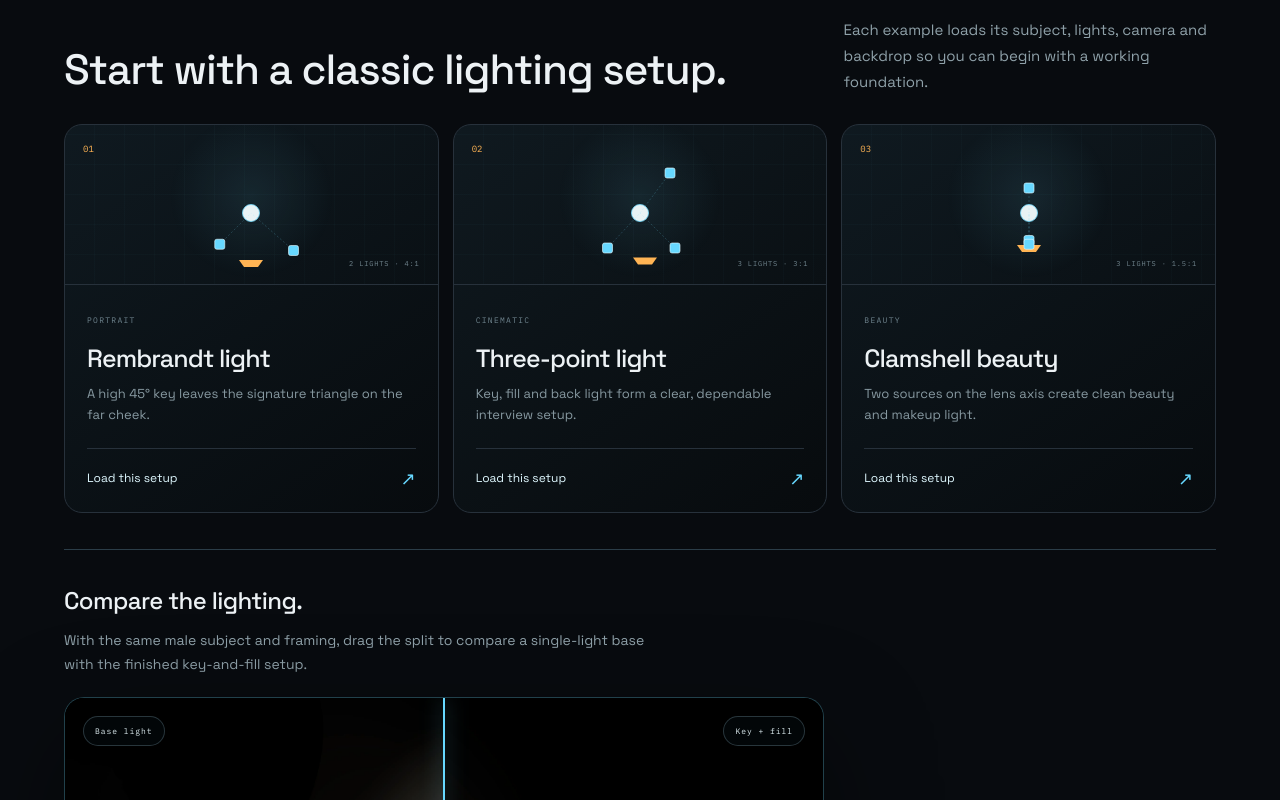
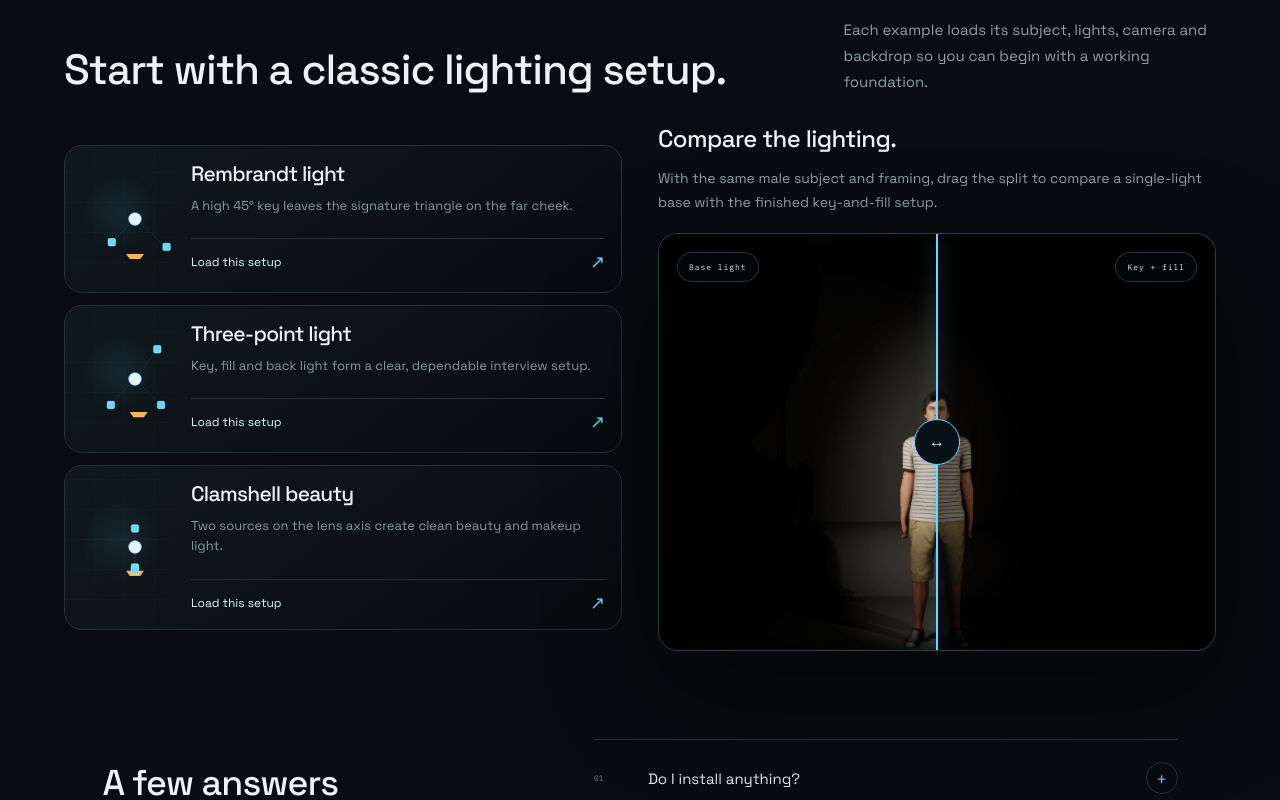
Before and after one commit to clark970417-eng/lumen-stage, a React (Vite) app: page / in a window 1280 px wide. Shown: the part 1540-2340 px from the top of the page. Built offline with nearby package versions, Linux system fonts and the light colour scheme.

Commit message:
Combine preset choices and lighting comparison in one view

```diff
--- a/src/components/PublicSite.tsx
+++ b/src/components/PublicSite.tsx
@@ -439,7 +439,7 @@ export function PublicSite({ route }: { route: Exclude<PublicRoute, 'studio'> })
     </section>
     <section className="featured-setups" id="setups">
       <header data-reveal><h2>{copy.setupsTitle}</h2><p>{copy.setupsBody}</p></header>
-      <div className="setup-showcase">{FEATURED_SETUP_IDS.map((id, index) => {
+      <div className="preset-workbench"><div className="setup-showcase">{FEATURED_SETUP_IDS.map((id, index) => {
         const setup = SETUP_LIBRARY.find((item) => item.id === id)!
         const [title, body] = copy.setupNames[id]
         return <article key={id} data-reveal>
@@ -447,7 +447,7 @@ export function PublicSite({ route }: { route: Exclude<PublicRoute, 'studio'> })
           <div className="setup-copy"><span>{setup.category.toUpperCase()}</span><h3>{title}</h3><p>{body}</p><a href={setupHref(id)}>{copy.setupCta}<b aria-hidden="true">↗</b></a></div>
         </article>
       })}</div>
-      <ResultCompare copy={copy} />
+      <ResultCompare copy={copy} /></div>
     </section>
     <section className="faq" id="faq"><div className="faq-heading" data-reveal><h2>{copy.faqTitle}</h2></div><div>{copy.faq.map(([question, answer], index) => <details key={question} data-reveal><summary><span>0{index + 1}</span>{question}</summary><p>{answer}</p></details>)}</div></section>
   </main><SiteFooter copy={copy} /></>
--- a/src/site-simple.css
+++ b/src/site-simple.css
@@ -187,3 +187,19 @@
   .landing .demo-console li:last-child { border-bottom: 0; }
   .landing .demo-console li button { height: 100%; min-height: 64px; align-items: center; }
 }
+/* Presets and their lighting comparison share one compact workbench. */
+@media(min-width:901px) {
+  .preset-workbench { display: grid; grid-template-columns: minmax(0, 1fr) minmax(0, 1fr); gap: 36px; max-width: 1180px; margin: auto; align-items: start; }
+  .preset-workbench .setup-showcase { display: grid; grid-template-columns: 1fr; gap: 12px; }
+  .preset-workbench .setup-showcase article { display: grid; grid-template-columns: 110px minmax(0, 1fr); }
+  .landing .preset-workbench .setup-visual { height: 100%; min-height: 132px; border-bottom: 0; }
+  .landing .preset-workbench .setup-visual svg { width: 104px; height: 110px; }
+  .preset-workbench .setup-visual > span, .preset-workbench .setup-visual > small, .preset-workbench .setup-copy > span { display: none; }
+  .landing .preset-workbench .setup-copy { padding: 14px 16px; }
+  .landing .preset-workbench .setup-copy h3 { font-size: 21px; margin-top: 0; }
+  .landing .preset-workbench .setup-copy p { font-size: 13px; line-height: 1.6; margin: 8px 0 10px; }
+  .preset-workbench .setup-copy a { padding-top: 10px; min-height: 36px; }
+  .landing .featured-setups .preset-workbench .preset-comparison { padding: 0; margin: 0; border: 0; }
+  .landing .preset-workbench .preset-comparison > header { padding: 0; margin: 0 0 18px; }
+  .landing .preset-workbench .compare-stage { width: 100%; max-width: none; aspect-ratio: 4 / 3; }
+}
```
